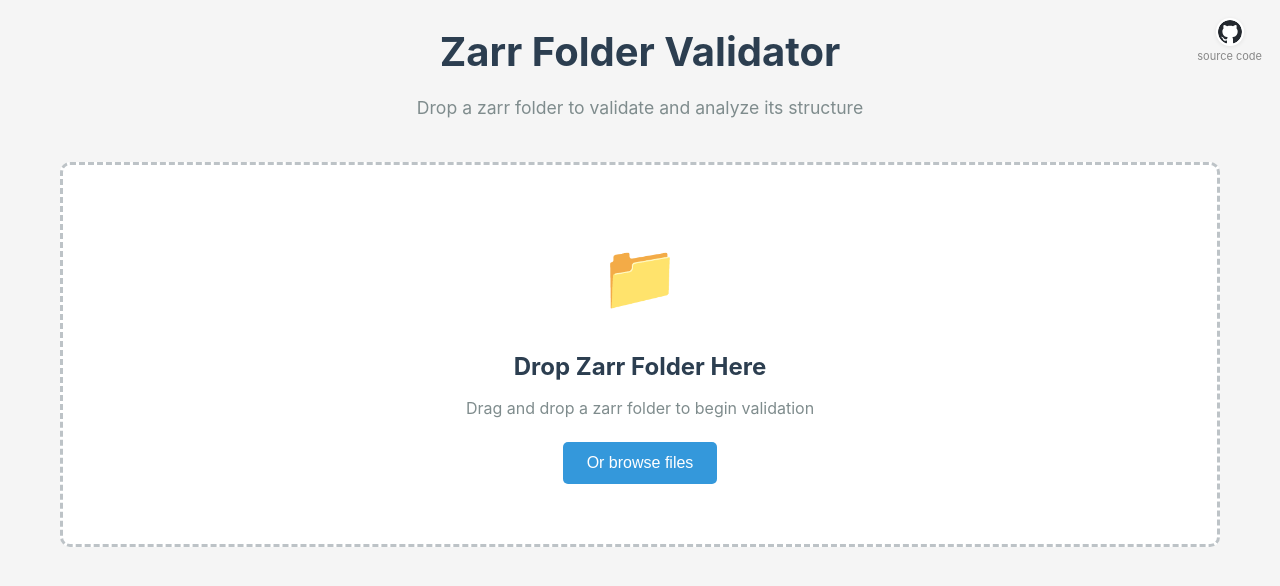
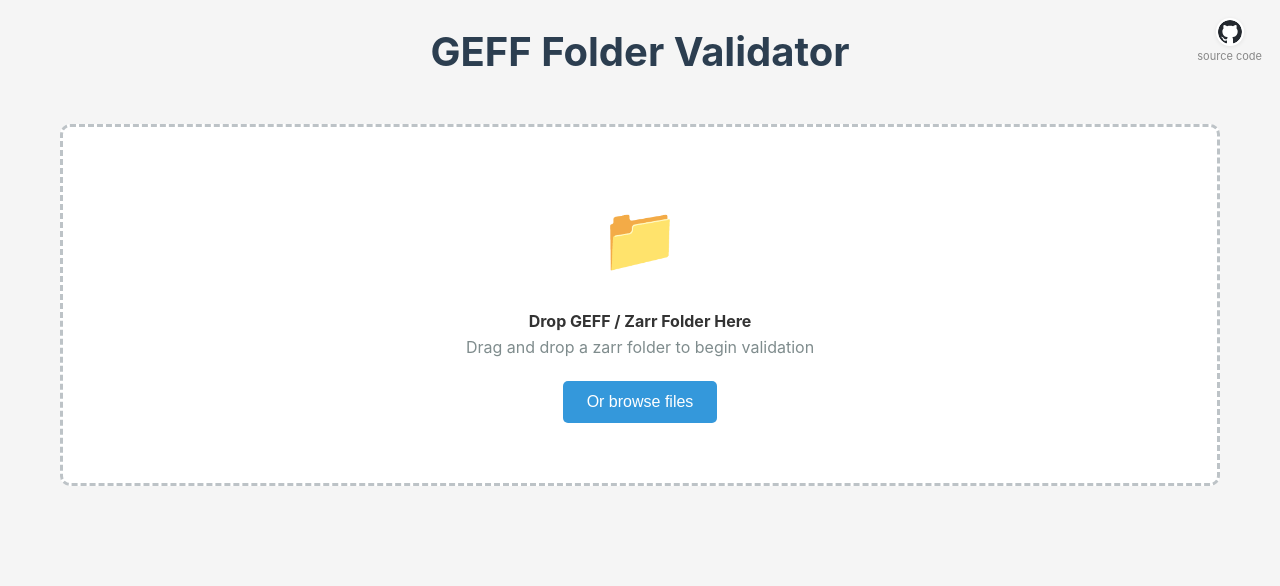
Before and after one commit to tlambert03/geff-js-validator, a website built with Vite: page index.html in a window 1280 px wide. Built offline with nearby package versions, Linux system fonts and the light colour scheme.

Commit message:
update page

```diff
--- a/index.html
+++ b/index.html
@@ -3,7 +3,7 @@
   <head>
     <meta charset="UTF-8" />
     <meta name="viewport" content="width=device-width, initial-scale=1.0" />
-    <title>Zarr Folder Validator</title>
+    <title>GEFF Folder Validator</title>
     <link rel="stylesheet" href="src/css/styles.css" />
   </head>
   <body>
@@ -45,15 +45,14 @@
         <span style="font-size: 11px; color: #888; margin-top: 2px;">source code</span>
       </a>
       <header>
-        <h1>Zarr Folder Validator</h1>
-        <p>Drop a zarr folder to validate and analyze its structure</p>
+        <h1>GEFF Folder Validator</h1>
       </header>
 
       <main>
         <div id="dropzone" class="dropzone">
           <div class="dropzone-content">
             <div class="dropzone-icon">📁</div>
-            <h3>Drop Zarr Folder Here</h3>
+            <h4>Drop GEFF / Zarr Folder Here</h4>
             <p>Drag and drop a zarr folder to begin validation</p>
             <button id="browse-btn" class="browse-btn">Or browse files</button>
             <input
```
